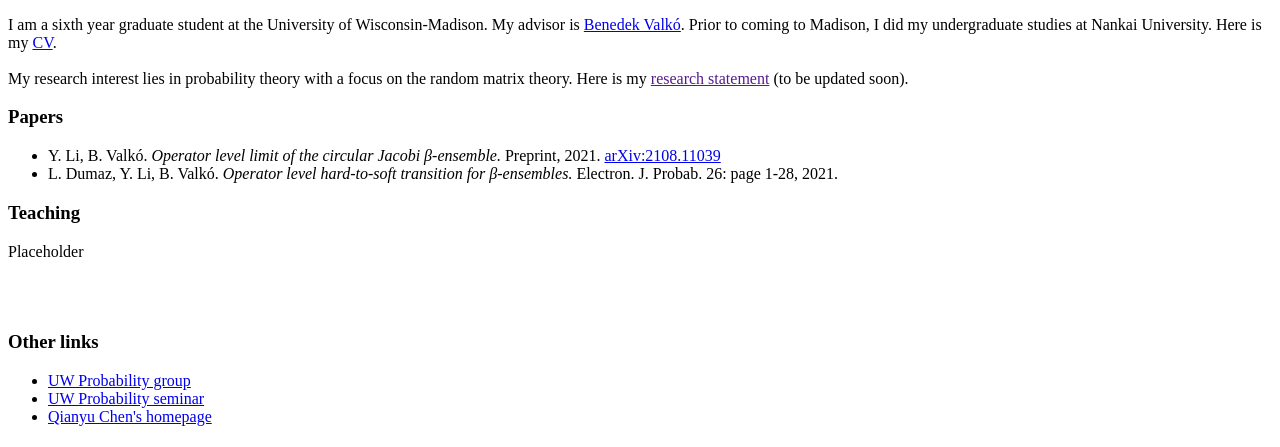
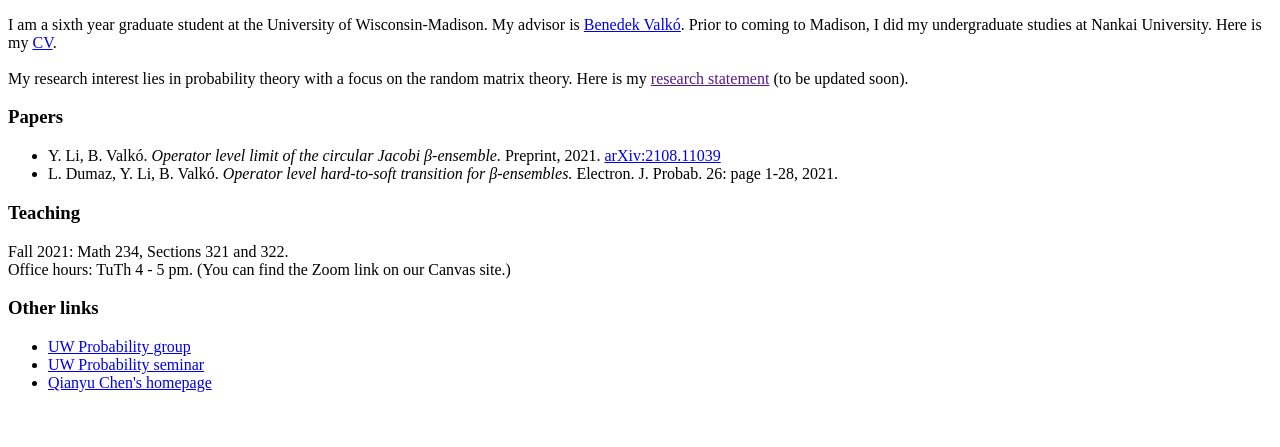
Before and after one commit to liyun-math/liyun-math.github.io, a plain HTML site: page index.html in a window 1280 px wide. Shown: the part 353-800 px from the top of the page. Drawn offline with Linux system fonts and the light colour scheme.

Commit message:
Update index.html

```diff
--- a/index.html
+++ b/index.html
@@ -50,8 +50,9 @@
             </ul>
 
         <h3>Teaching</h3>
-            <p>Placeholder</p>
+            Fall 2021: Math 234, Sections 321 and 322.
             <br>
+            Office hours: TuTh 4 - 5 pm. (You can find the Zoom link on our Canvas site.)
             <br>
 
         <h3>Other links</h3>
```
